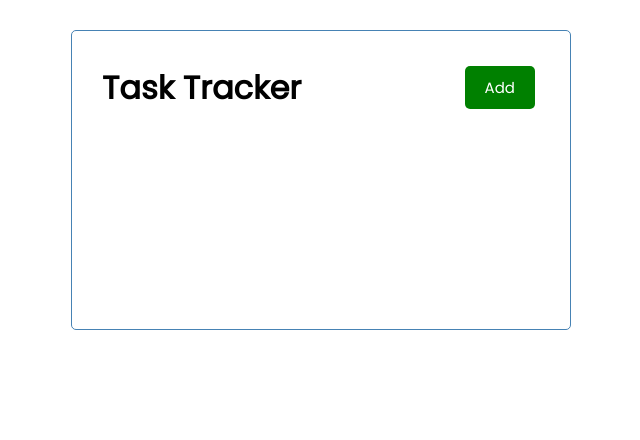
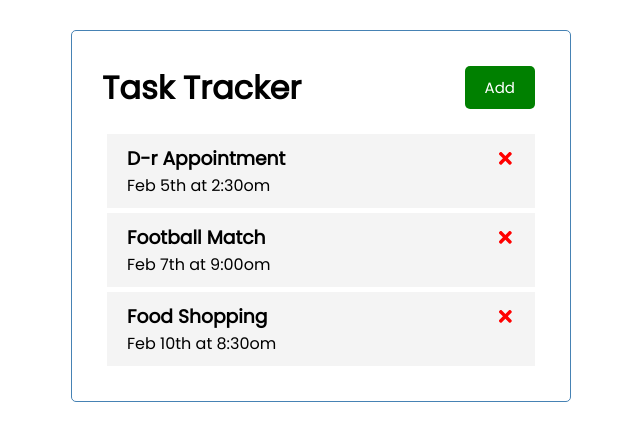
Before and after one commit to MartinSimeonovvv/basic-tracker, a React (Create React App) app: page / in a window 1280 px wide. Shown: the top 440 px of the page, without its empty margins (319-959 px from the left). Built offline with nearby package versions, Linux system fonts and the light colour scheme.

Commit message:
Creating Task module and delete functionality

```diff
--- a/package.json
+++ b/package.json
@@ -8,6 +8,7 @@
     "@testing-library/user-event": "^13.5.0",
     "react": "^17.0.2",
     "react-dom": "^17.0.2",
+    "react-icons": "^4.3.1",
     "react-router-dom": "^6.0.2",
     "react-scripts": "5.0.0",
     "web-vitals": "^2.1.3"
--- a/src/App.js
+++ b/src/App.js
@@ -1,9 +1,39 @@
+import { useState } from "react";
+
 import Header from "./components/Header";
+import Tasks from "./components/Tasks";
 
 function App() {
+  const [tasks, setTasks] = useState([
+    {
+      id: 1,
+      text: "D-r Appointment",
+      day: "Feb 5th at 2:30om",
+      reminder: true,
+    },
+    {
+      id: 2,
+      text: "Football Match",
+      day: "Feb 7th at 9:00om",
+      reminder: true,
+    },
+    {
+      id: 3,
+      text: "Food Shopping",
+      day: "Feb 10th at 8:30om",
+      reminder: false,
+    },
+  ]);
+
+  //Delete Task
+  const deleteTask = (id) => {
+    setTasks(tasks.filter((task) => task.id !== id));
+  };
+
   return (
     <div className="container">
       <Header />
+      <Tasks tasks={tasks} onDelete={deleteTask} />
     </div>
   );
 }
--- /dev/null
+++ b/src/components/Task.js
@@ -0,0 +1,17 @@
+import { FaTimes } from "react-icons/fa";
+
+const Task = ({ task, onDelete }) => {
+  return (
+    <div className="task">
+      <h3>
+        {task.text}{" "}
+        <FaTimes
+          style={{ color: "red", cursor: "pointer" }}
+          onClick={() => onDelete(task.id)}
+        />
+      </h3>
+      <p>{task.day}</p>
+    </div>
+  );
+};
+export default Task;
--- /dev/null
+++ b/src/components/Tasks.js
@@ -0,0 +1,13 @@
+import Task from "./Task";
+
+const Tasks = ({ tasks, onDelete }) => {
+  return (
+    <>
+      {tasks.map((task) => (
+        <Task key={task.id} task={task} onDelete={onDelete} />
+      ))}
+    </>
+  );
+};
+
+export default Tasks;
```
Also changed, not shown: 1 other file (tests, documents, lock files or other folders).
